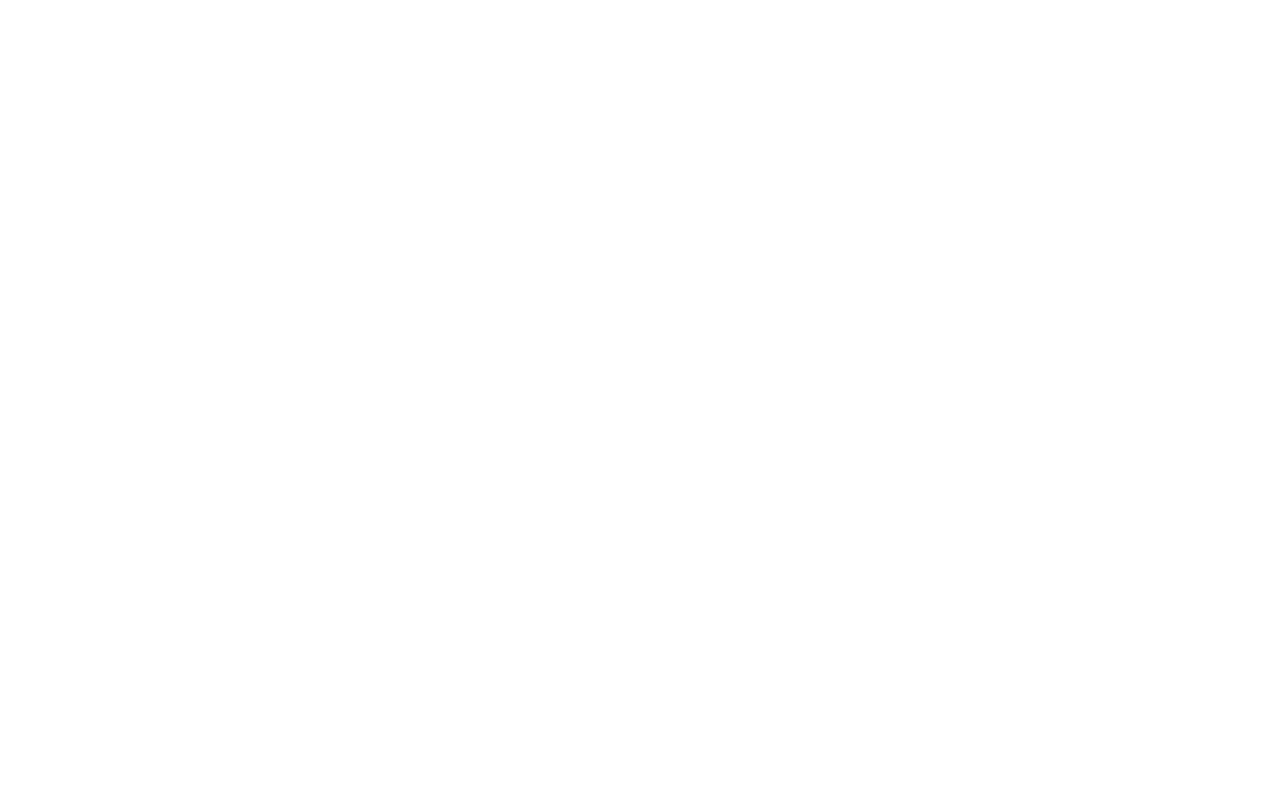
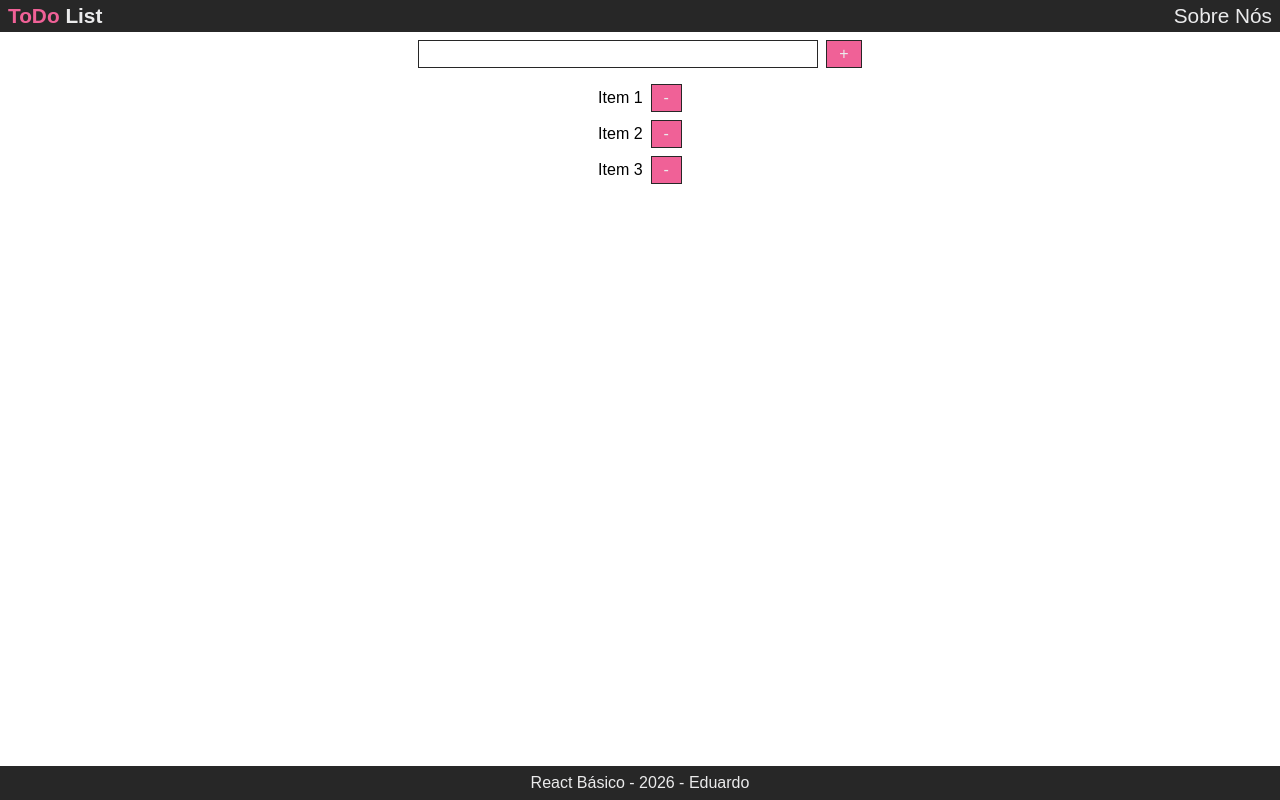
Before and after one commit to cachinguel3/ST-React-Introducao, a React (Vite) app in the folder vite-project/: page / in a window 1280 px wide. Built offline with nearby package versions, Linux system fonts and the light colour scheme.

Commit message:
usando layout e criando a pagina sobre nos

```diff
--- a/vite-project/src/Router.jsx
+++ b/vite-project/src/Router.jsx
@@ -1,11 +1,14 @@
-import { Routes } from "react-router-dom";
+import { Routes, Route } from "react-router-dom";
 import { Inicial, SobreNos } from "./pages";
+import { LayoutPadrao } from "./layouts";
 
 const Router = () => {
    return (
       <Routes>
-         <Router path="/" element={<Inicial />} />
-         <Router path="/sobre-nos" element={<SobreNos />} />
+         <Route path="/" element={<LayoutPadrao />}>
+            <Route path="/" element={<Inicial />} />
+            <Route path="/SobreNos" element={<SobreNos />} />
+         </Route>
       </Routes>
    );
 };
--- a/vite-project/src/componentes/cabecalho/Cabecalho.module.css
+++ b/vite-project/src/componentes/cabecalho/Cabecalho.module.css
@@ -1,8 +1,16 @@
 .Cabecalho {
+  display: flex;
+  justify-content: space-between;
   background-color: var(--preto);
   color: var(--cinza);
   font-size: 1.3rem;
   padding: 0.25rem 0.5rem;
+}
+
+.Cabecalho a {
+  text-decoration: none;
+  color: var(--cinza);
+  align-items: center;
 }
 
 .Cabecalho h1 {
--- /dev/null
+++ b/vite-project/src/layouts/LayoutPadrao/LayoutPadrao.jsx
@@ -0,0 +1,16 @@
+import { Outlet } from "react-router-dom";
+import { Cabecalho, Conteudo, Rodape } from "../../componentes";
+
+const LayoutPadrao = () => {
+    return (
+       <>
+          <Cabecalho />
+          <Conteudo>
+             <Outlet />
+          </Conteudo>
+          <Rodape criadorDoProjeto="Eduardo" />
+       </>
+    );
+};
+
+export { LayoutPadrao };
--- /dev/null
+++ b/vite-project/src/layouts/LayoutPadrao/index.js
@@ -0,0 +1 @@
+export * from "./LayoutPadrao.jsx";
--- /dev/null
+++ b/vite-project/src/layouts/index.js
@@ -0,0 +1 @@
+export * from "./LayoutPadrao";
```
Also changed, not shown: vite-project/src/App.jsx (+7 -12 lines).
